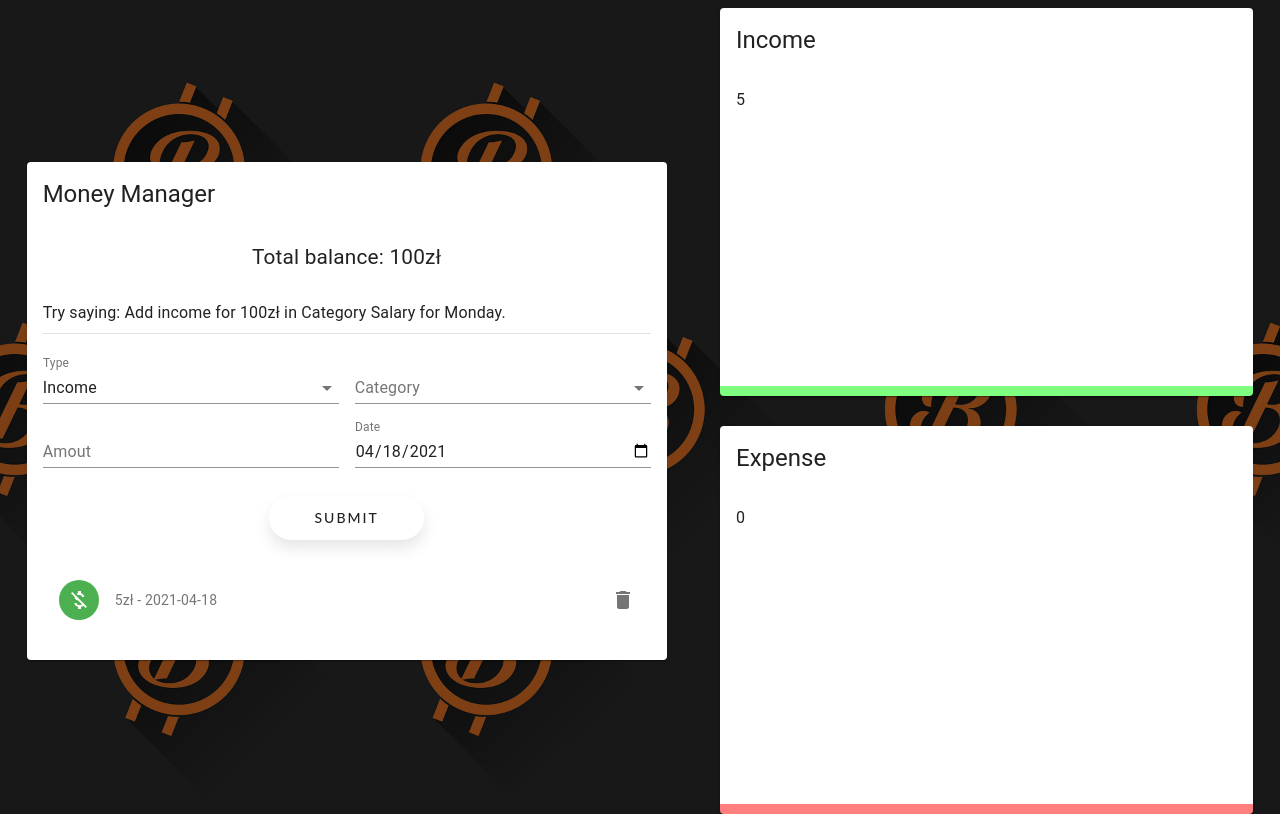
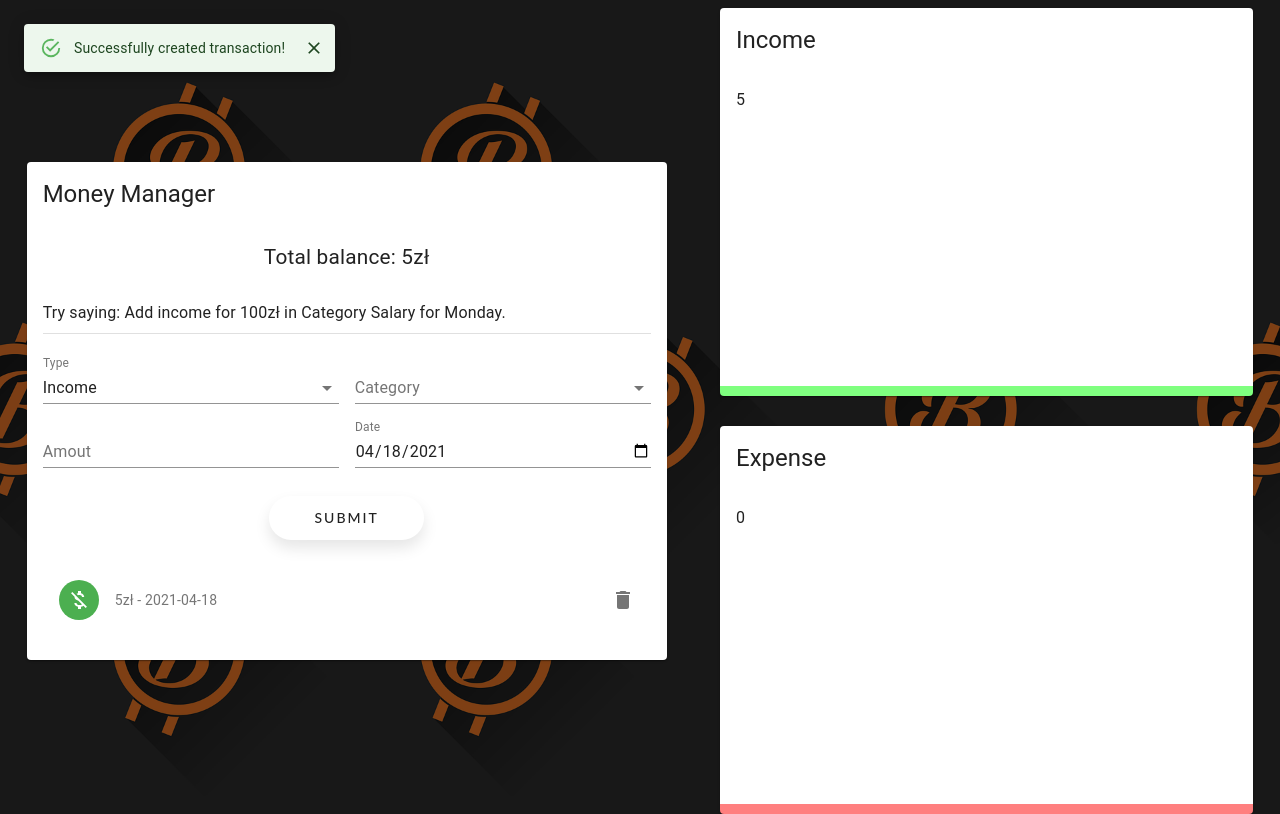
Before and after one commit to adrianghub/money-manager, a React (Create React App) app: page / in a window 1280 px wide. Both pictures are taken after typing "5" into the empty fields and a click on the button "SUBMIT". Built offline with nearby package versions, Linux system fonts and the light colour scheme.

Commit message:
feat: create pop up window after adding transaction

```diff
--- a/src/components/MainBoard/Form/Form.jsx
+++ b/src/components/MainBoard/Form/Form.jsx
@@ -6,6 +6,7 @@ import { v4 as uuidv4 } from 'uuid';
 import useStyles from './styles';
 import { incomeCategories, expenseCategories } from '../../../constants/categories';
 import formatDate from '../../../utils/formatDate';
+import CustomSnackbar from '../../Snackbar/Snackbar';
 
 const initialState = {
   amount: '',
@@ -18,10 +19,12 @@ const Form = () => {
   const classes = useStyles();
   const [formData, setFormData] = useState(initialState);
   const { addTransaction } = useContext(MoneyManagerContext);
+  const [open, setOpen] = useState(false);
 
   const submitTransaction = () => {
     const transaction = { ...formData, amount: Number(formData.amount), id: uuidv4() }
 
+    setOpen(true);
     addTransaction(transaction);
 
     // Reset state to add new transaction
@@ -32,6 +35,7 @@ const Form = () => {
 
   return (
     <Grid container justify="center" spacing={2}>
+      <CustomSnackbar open={open} setOpen={setOpen} />
       <Grid item xs={12}>
         <Typography align="center" varient="subtitle2" gutterBottom>
           {/* Words that will be use by Speechly */}
--- a/src/components/MainBoard/MainBoard.jsx
+++ b/src/components/MainBoard/MainBoard.jsx
@@ -1,18 +1,22 @@
-import React from 'react'
+import React, { useContext } from 'react'
 import { Card, CardHeader, CardContent, Typography, Grid, Divider } from '@material-ui/core';
+import { MoneyManagerContext } from '../../context/context';
 
 import useStyles from './styles';
 import Form from './Form/Form';
 import List from './List/List';
 
+
 const MainBoard = () => {
   const classes = useStyles();
+  const { balance } = useContext(MoneyManagerContext);
+
 
   return (
     <Card className={classes.root}>
       <CardHeader title="Money Manager" />
       <CardContent>
-        <Typography align="center" varient="h5" style= {{ fontSize: '1.3rem' }} >Total balance: 100zł</Typography>
+        <Typography align="center" varient="h5" style= {{ fontSize: '1.3rem' }} >Total balance: {balance}zł</Typography>
         <Typography varient="subtitle1" style={{ lineHeight: '2.5em', marginTop: '20px' }}>
           {/* Data */}
           Try saying: Add income for 100zł in Category Salary for Monday.
--- /dev/null
+++ b/src/components/Snackbar/Snackbar.jsx
@@ -0,0 +1,33 @@
+import React from 'react';
+import Snackbar from '@material-ui/core/Snackbar'
+import MuiAlert from '@material-ui/lab/Alert'
+
+import useStyles from './styles';
+
+function CustomSnackbar({ open, setOpen }) {
+  const classes = useStyles();
+
+  const handleClose = (event, reason) => {
+    if (reason === 'clickaway') return;
+
+    setOpen(false);
+  }
+
+
+  return (
+    <div className={classes.root}>
+      <Snackbar
+        anchorOrigin={{ vertical: 'top', horizontal: 'left' }}
+        open={open}
+        autoHideDuration={3000}
+        onClose={handleClose}
+      >
+        <MuiAlert onClose={handleClose} severity="success" elevation={6} varient="filled">
+          Successfully created transaction!
+        </MuiAlert>
+      </Snackbar>
+    </div>
+  )
+}
+
+export default CustomSnackbar
--- /dev/null
+++ b/src/components/Snackbar/styles.js
@@ -0,0 +1,10 @@
+import { makeStyles } from '@material-ui/core/styles';
+
+export default makeStyles((theme) => ({
+  root: {
+    width: '100%',
+    '& > * + *': {
+      marginTop: theme.spacing(2),
+    },
+  },
+}));
--- a/src/context/context.js
+++ b/src/context/context.js
@@ -13,14 +13,16 @@ export const Provider = ({ children }) => {
 
   // Actions -> changing the state of transactions
   const addTransaction = (transaction) => dispatch({ type: 'ADD_TRANSACTION', payload: transaction });
+  const deleteTransaction = (id) => dispatch({ type: 'DELETE_TRANSACTION', payload: id });
 
-  const deleteTransaction = (id) => dispatch({ type: 'DELETE_TRANSACTION', payload: id });
+  const balance = transactions.reduce((sum, curr) => curr.type === 'Expense' ? sum - curr.amount : sum + curr.amount, 0)
 
   return (
     <MoneyManagerContext.Provider value={{
       addTransaction,
       deleteTransaction,
-      transactions
+      transactions,
+      balance
       }}>
       {children}
     </MoneyManagerContext.Provider>
```
